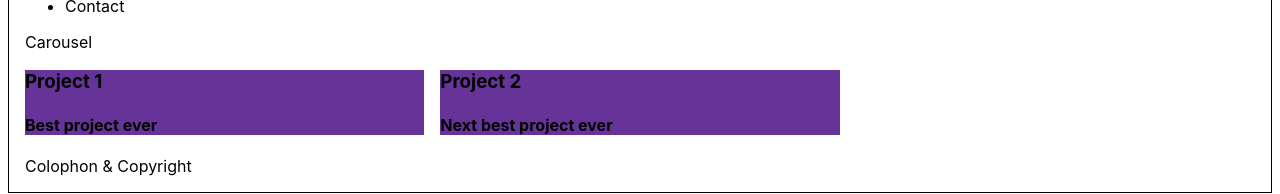
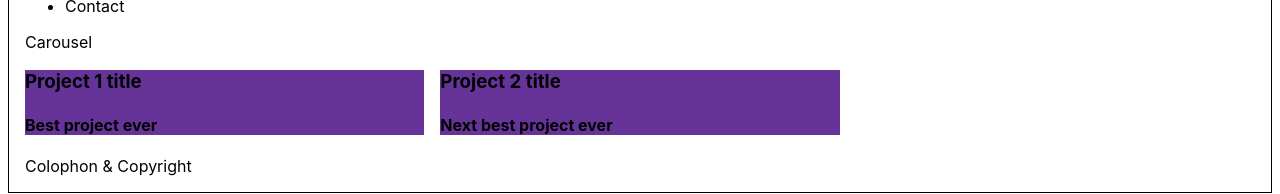
Before and after one commit to phenom-studio/website, a Svelte app: page / in a window 1280 px wide. Shown: the part 212-406 px from the top of the page. Built offline with nearby package versions, Linux system fonts and the light colour scheme.

Commit message:
fetching project data

```diff
--- /dev/null
+++ b/public/projects.json
@@ -0,0 +1,10 @@
+{
+    "Project 1": {
+            "title": "Project 1 title",
+            "tag": "Best project ever"
+        },
+    "Project 2": {
+            "title": "Project 2 title",
+            "tag": "Next best project ever"
+        }
+}
--- a/src/App.svelte
+++ b/src/App.svelte
@@ -2,18 +2,25 @@
 	import Grid from './Grid.svelte';
 	import Card from './Card.svelte';
 
-	const projects = [
-		{
-			title: 'Project 1',
-			tag: 'Best project ever'
-		},
-		{
-			title: 'Project 2',
-			tag: 'Next best project ever'
+	const projectDataUrl = "./projects.json";
+
+	async function fetchJSONData(url) {
+		let data = [];
+		const res = await fetch(url);
+		const jsonObj = await res.json();
+		console.log(jsonObj)
+		for(var item in jsonObj) {
+			data.push(jsonObj[item]);
 		}
-	];
 
+		console.log(data);
 
+		if (res.ok) {
+			return data;
+		} else {
+			throw new Error(data);
+		}
+	}
 </script>
 
 <main>
@@ -31,9 +38,15 @@
 	</div>
 	<div>
 		<Grid>
-			{ #each projects as project }
-				<Card {project} />
-		  	{/each}
+			{#await fetchJSONData(projectDataUrl)}
+				<p>loading</p>
+			{:then projects}
+				{#each projects as project}
+					<Card {project} />
+				{/each}
+			{:catch error}
+				{(console.log(error.message))}
+			{/await}
 		</Grid>
 	</div>
 	<footer>
--- a/src/Grid.svelte
+++ b/src/Grid.svelte
@@ -1,6 +1,6 @@
 <div class="grid">
     <slot />
-  </div>
+</div>
 
 <style lang="scss">
     .grid {
--- a/src/main.js
+++ b/src/main.js
@@ -1,10 +1,7 @@
 import App from './App.svelte';
 
 const app = new App({
-	target: document.body,
-	props: {
-		name: 'world'
-	}
+	target: document.body
 });
 
 export default app;
```
Also changed, not shown: public/build/bundle.js, 1 other file (tests, documents, lock files or other folders).
